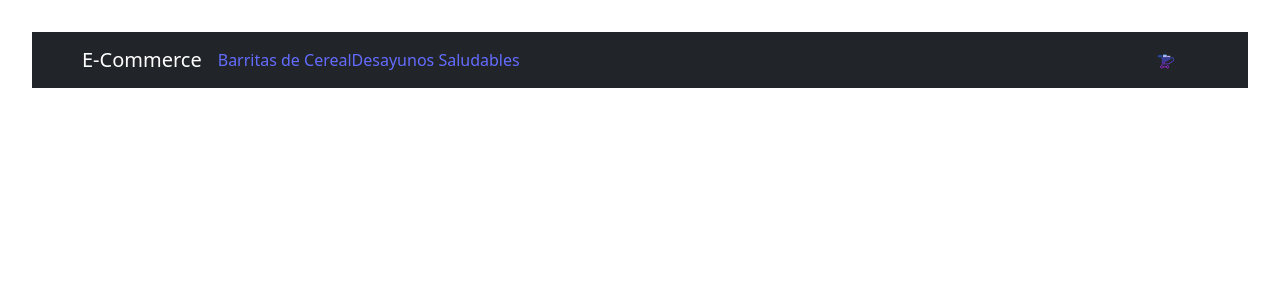
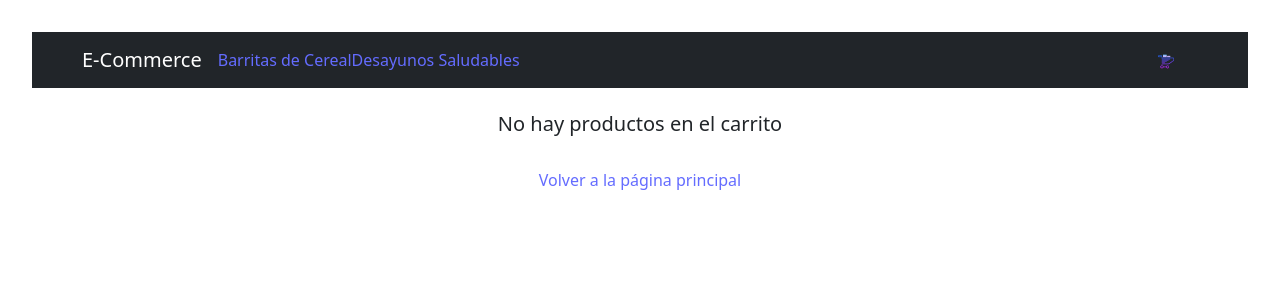
Before and after one commit to flormrivero/EntregaFinal-Rivero, a React (Vite) app in the folder PreEntrega2Rivero/: page /cart in a window 1280 px wide. Shown: the top 300 px of the page. Built offline with nearby package versions, Linux system fonts and the light colour scheme.

Commit message:
actualizado

```diff
--- a/PreEntrega2Rivero/src/components/CartContainer/CartContainer.jsx
+++ b/PreEntrega2Rivero/src/components/CartContainer/CartContainer.jsx
@@ -4,10 +4,17 @@ import { useCartContext } from "../Context/CartContext"
 const CartContainer = () => {
     const {cart, clear, totalPrice} = useCartContext()
 
-    if(totalPrice.lenght == 0){
-        return ('No hay productos en el carrito')
-    }
-    else{
+    if (totalPrice.length == 0){
+        return (
+            <>
+                <br></br>
+                <h5>No hay productos en el carrito</h5>
+                <br></br>
+                <Link to='/'>Volver a la página principal</Link>
+            </>
+    )}
+    if (totalPrice.length > 0){
+        return(
 
         <div>
             {cart.map(prod => (
@@ -23,6 +30,6 @@ const CartContainer = () => {
             <Link to='/'>Volver a la página principal</Link>
         </div>
 
-}}
+)}}
 
 export default CartContainer
```
